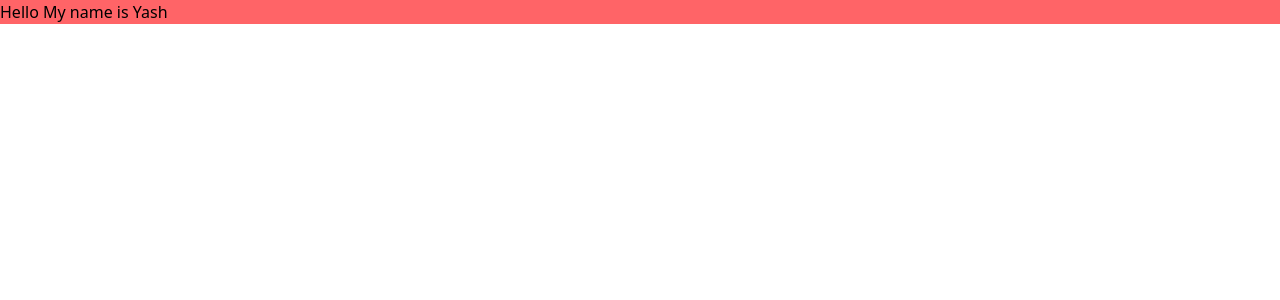
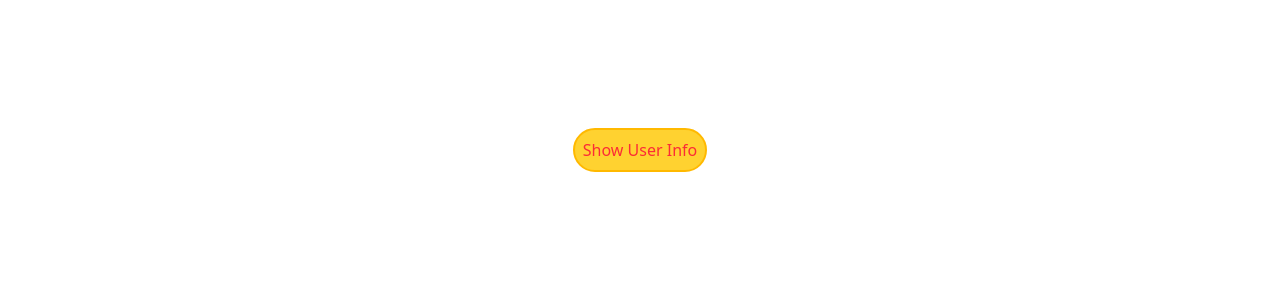
Before and after one commit to YashMishra0101/Interview-Preparation, a React (Vite) app in the folder react-section/react-practice-vite/: page / in a window 1280 px wide. Shown: the top 300 px of the page. Built offline with nearby package versions, Linux system fonts and the light colour scheme.

Commit message:
do some practice in react js

```diff
--- a/react-section/react-practice-vite/src/App.jsx
+++ b/react-section/react-practice-vite/src/App.jsx
@@ -1,10 +1,10 @@
 import './App.css'
-
+import UserInfo from './UserInfo'
 function App() {
 
   return (
     <>
-    <h1 className='bg-red-400'>Hello My name is Yash</h1>
+    <UserInfo/>
     </>
   )
 }
--- /dev/null
+++ b/react-section/react-practice-vite/src/UserInfo.jsx
@@ -0,0 +1,29 @@
+import { useState } from "react";
+
+function UserInfo() {
+  const [isVisible, setVisible] = useState(false);
+  return (
+    <>
+      <div className="userInfo flex justify-center items-center flex-col mt-32">
+        <div className={`info w-55  border-2 ${isVisible ? "" : "hidden"}`}>
+          <img
+            className="w-32 h-32 mx-auto"
+            src="https://media.licdn.com/dms/image/v2/D4D03AQHEz2CoxkNVTQ/profile-displayphoto-shrink_800_800/B4DZQ0.TA6GUAg-/0/1736055534790?e=1758153600&v=beta&t=dR-wPlYql7IAfV-kL7QhI-j0IwmxTCfP1HCPFDKGEXA"
+            alt="yash-image"
+          />
+          <h2>User Name:Yash.RK.Mishra</h2>
+          <p>Postion:Full Stack Developer</p>
+          <p>Age:23</p>
+        </div>
+        <button
+          onClick={() => setVisible(!isVisible)}
+          className="border-2 p-2 rounded-3xl bg-amber-300 border-amber-400 hover:bg-green-300 hover:border-green-400 cursor-pointer text-red-500 font-medium"
+        >
+        {isVisible ? "Hide User Info" : "Show User Info"}
+        </button>
+      </div>
+    </>
+  );
+}
+
+export default UserInfo;
```
